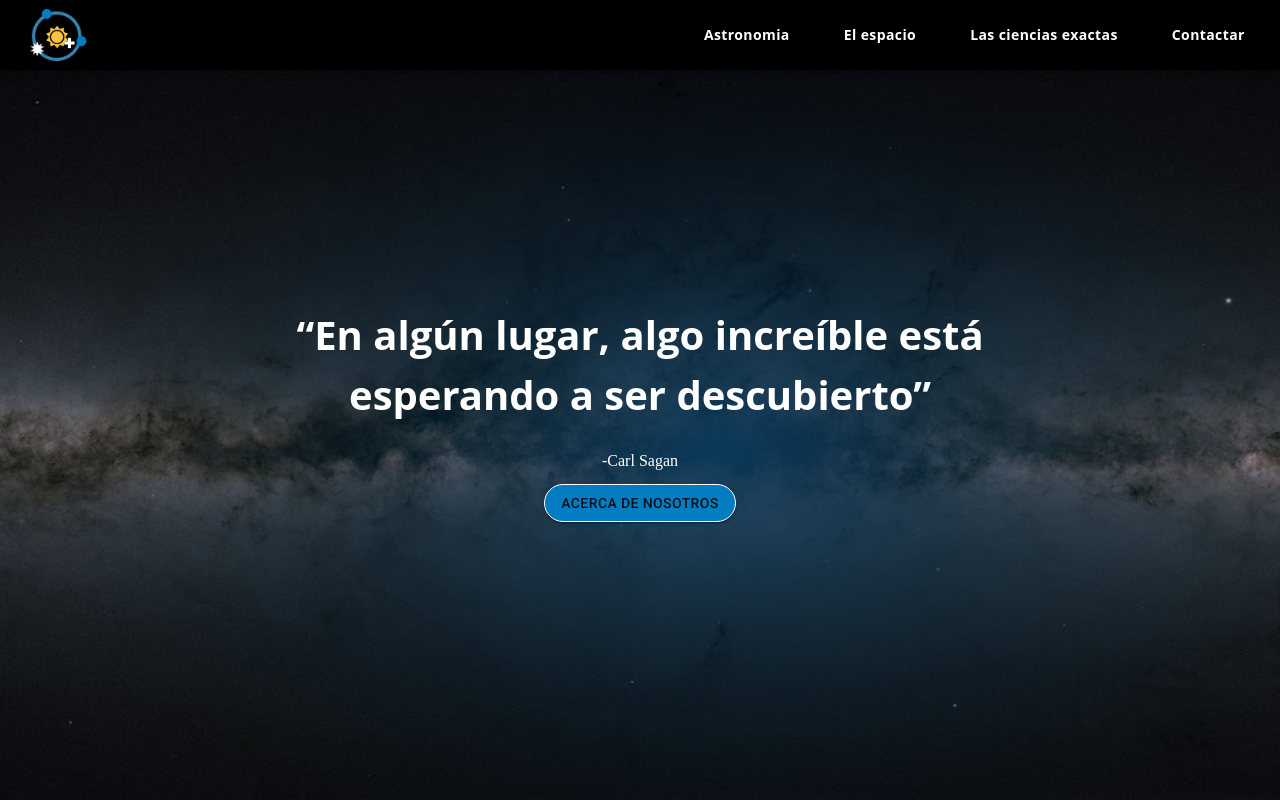
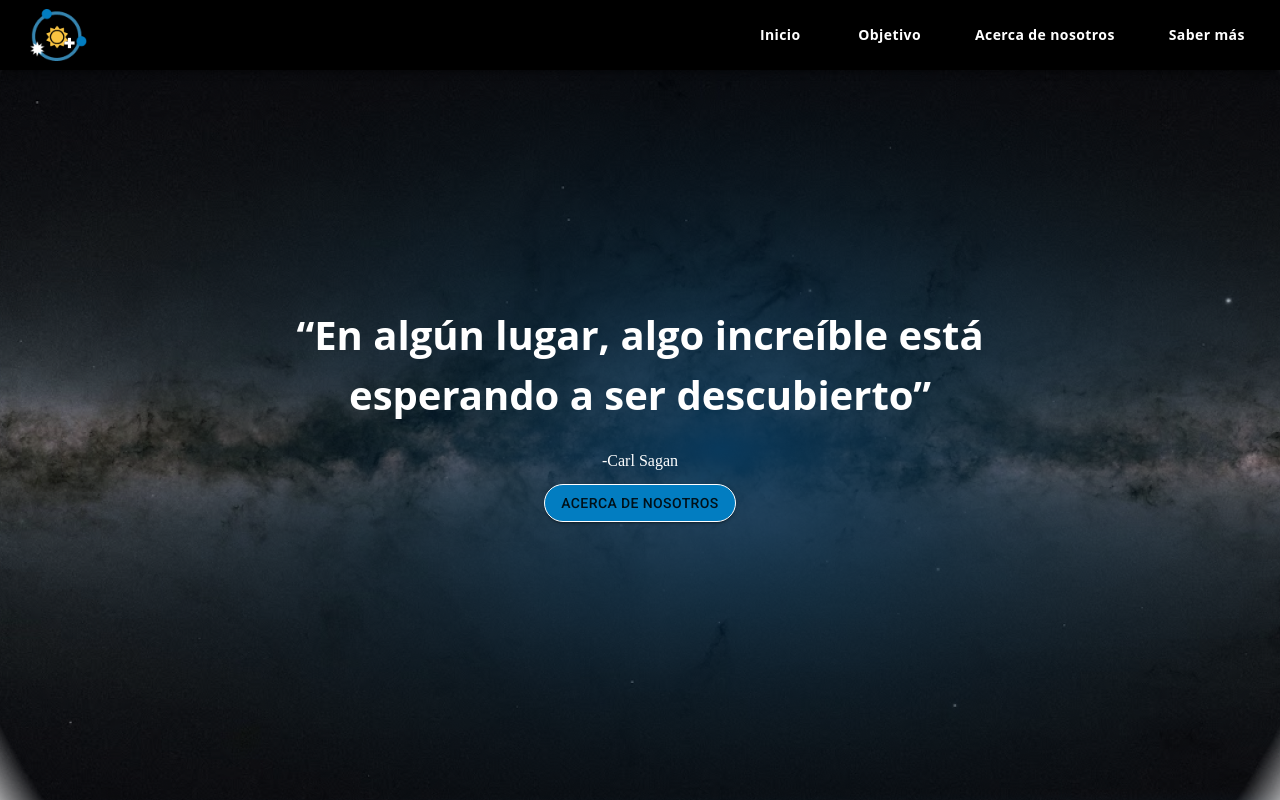
Before and after one commit to jiaccanche/nasa_react, a React (Create React App) app: page / in a window 1280 px wide. Before the commit this address led to /home. Shown: the top 800 px of the page. Built offline with nearby package versions, Linux system fonts and the light colour scheme; a web font is replaced by a local one.

Commit message:
Agregado navegacion de pagina

```diff
--- a/src/routes/Routes.js
+++ b/src/routes/Routes.js
@@ -5,8 +5,7 @@ import Banner from '../views/Banner'
 const Routes = () => {
   return(
     <Switch>
-      <Route path="/home" component= {Banner} />
-      <Redirect from="*" to="/home"/>
+      <Route path="/" component= {Banner} />
     </Switch>
   );
 }
--- /dev/null
+++ b/src/static/headersData.json
@@ -0,0 +1,22 @@
+[
+  {
+    "section": true,
+    "label": "Inicio",
+    "href": "/#home"
+  },
+  {
+    "section": true,
+    "label": "Objetivo",
+    "href": "/#objective"
+  },
+  {
+    "section": true,
+    "href": "/#about",
+    "label": "Acerca de nosotros"
+  },
+  {
+    "section": true,
+    "label": "Saber más",
+    "href": "/#learnMore"
+  }
+]
--- a/src/views/AboutUs.js
+++ b/src/views/AboutUs.js
@@ -7,9 +7,9 @@ const image = process.env.PUBLIC_URL + '/contact-in-person.png';
 const AboutUs = () => {
     const { title, avatar, avatarDetail, aboutUsBack, avatarName, profile, container, information } = aboutUsStyle();
 
-  return(
-    <section className={aboutUsBack}>
-        <Grid container className={ container } >
+    return (
+        <section className={aboutUsBack} id={"about"}>
+            <Grid container className={container} >
                 <Grid item alignItems="baseline" xs={12} sm={9} >
                     <h1 className={title}>About Us</h1>
                 </Grid>
@@ -26,16 +26,16 @@ const AboutUs = () => {
                         Proin at enim id sem malesuada dignissim.
                     </p>
 
-                <Grid item container direction="column" justify="center" alignItems="center" sm={3} className={ profile }>
-                    <Avatar alt="Remy Sharp" src={ image } className={ avatar } />
-                    <h2 className={ avatarName } >El Eli</h2>
-                    <h3 className={ avatarDetail } >Ingeniero de software</h3>
+                    <Grid item container direction="column" justify="center" alignItems="center" sm={3} className={profile}>
+                        <Avatar alt="Remy Sharp" src={image} className={avatar} />
+                        <h2 className={avatarName} >El Eli</h2>
+                        <h3 className={avatarDetail} >Ingeniero de software</h3>
                     </Grid>
 
-                <Grid item container direction="column" justify="center" alignItems="center" sm={3} className={ profile }>
-                    <Avatar alt="Remy Sharp" src={ image } className={ avatar } />
-                    <h2 className={ avatarName } >El Yarch</h2>
-                    <h3 className={ avatarDetail } >El fanboy del universo</h3>
+                    <Grid item container direction="column" justify="center" alignItems="center" sm={3} className={profile}>
+                        <Avatar alt="Remy Sharp" src={image} className={avatar} />
+                        <h2 className={avatarName} >El Yarch</h2>
+                        <h3 className={avatarDetail} >El fanboy del universo</h3>
                     </Grid>
                 </Grid>
 
--- a/src/views/HeroBanner.js
+++ b/src/views/HeroBanner.js
@@ -3,9 +3,9 @@ import React from 'react';
 import { heroBannerStyles } from './Styles';
 
 const HeroBanner = () => {
-    const{ bannerBox, bannerButton, bannerText, autorText } = heroBannerStyles();
-  return(
-    <Box className={bannerBox}>
+	const { bannerBox, bannerButton, bannerText, autorText } = heroBannerStyles();
+	return (
+		<Box className={bannerBox} id={"home"}>
 
 			<h1 className={bannerText}>
 				“En algún lugar, algo increíble está esperando a ser descubierto”
@@ -15,7 +15,7 @@ const HeroBanner = () => {
 
 			<Button
 				variant="contained"
-            className= { bannerButton }
+				className={bannerButton}
 			>
 				Acerca de nosotros
 			</Button>
--- a/src/views/LearnMore.js
+++ b/src/views/LearnMore.js
@@ -7,20 +7,20 @@ const hubble = process.env.PUBLIC_URL + '/hubble.png';
 const stars = process.env.PUBLIC_URL + '/stars.png';
 
 const LearnMore = () => {
-  const { title, container, sectionView  } = learnMoreStyle();
+  const { title, container, sectionView } = learnMoreStyle();
 
-  return(
-    <section className={sectionView}>
-        <Grid container className={ container } >
+  return (
+    <section className={sectionView} id={'learnMore'} >
+      <Grid container className={container} >
         <Grid item xs={12} sm={12} >
           <h1 className={title}> Conoce más </h1>
         </Grid>
 
         <Grid container item direction="row" justify="center" xs={12} sm={12} >
 
-                <CardFeature imagePath= { hubble } />
+          <CardFeature imagePath={hubble} />
 
-                <CardFeature imagePath= { stars } />
+          <CardFeature imagePath={stars} />
 
         </Grid>
 
--- a/src/views/Navbar.js
+++ b/src/views/Navbar.js
@@ -1,57 +1,16 @@
-import { Button, AppBar, Toolbar, makeStyles, IconButton, Link, MenuItem, Drawer } from '@material-ui/core';
+import { Button, AppBar, Toolbar, IconButton, Link, MenuItem, Drawer } from '@material-ui/core';
 import React, { useState, useEffect } from 'react';
 import { Link as RouterLink } from "react-router-dom";
 import MenuIcon from "@material-ui/icons/Menu";
+
+import headersData from "../static/headersData.json";
+import { navBarStyles } from './Styles';
 const logoBar = process.env.PUBLIC_URL + '/logologo.png';
 
-const headersData = [
-    {
-      label: "Astronomia",
-      href: "/astro",
-    },
-    {
-      label: "El espacio",
-      href: "/space",
-    },
-    {
-      label: "Las ciencias exactas",
-      href: "/sciencie",
-    },
-    {
-        href: "/contact",
-        label: "Contactar"
-    }
-  ];
-
-const useStyles = makeStyles(() => ({
-        toolbar:{
-            display: "flex",
-            justifyContent: "space-between"
-        },
-        header: {
-            backgroundColor: '#000000',
-            padding:"0.2em",
-            color:'#ffffff',
-            "@media (max-width: 900px)": {
-                paddingLeft: 0,
-              }
-        },
-        menuButton: {
-            textTransform: "none",
-            fontFamily: "Open Sans, sans-serif",
-            fontWeight: 700,
-            size: "18px",
-            marginLeft: "38px",
-        },
-        drawerContainer:{
-            padding: "20px 30px"
-        }
-    })
- );
 
 const Navbar = () => {
 
-    const { header, menuButton, toolbar, drawerContainer } = useStyles();
+  const { header, menuButton, toolbar, drawerContainer } = navBarStyles();
 
   const [state, setState] = useState({
     mobileView: false,
@@ -64,8 +23,8 @@ const Navbar = () => {
 
     const setResponsiveness = () => {
       return window.innerWidth < 900
-            ? setState( (prevState) => ( { ...prevState, mobileView: true } ) )
-            : setState( (prevState) => ( { ...prevState, mobileView: false } ) );
+        ? setState((prevState) => ({ ...prevState, mobileView: true }))
+        : setState((prevState) => ({ ...prevState, mobileView: false }));
     };
     setResponsiveness();
 
@@ -79,9 +38,10 @@ const Navbar = () => {
   );
 
   const getMenuButtons = () => {
-        return headersData.map(({ label, href }) => {
-            return(
-                <Button
+    return headersData.map(({ label, href, section }) => {
+      return (
+        !section ?
+          (<Button
             {...{
               key: label,
               color: "inherit",
@@ -91,24 +51,36 @@ const Navbar = () => {
             }
             }
           >
-                { label }
+            {label}
           </Button>
+          ) :
+          (<Button
+            key={label}
+            color={"inherit"}
+            className={menuButton}
+            onClick={() => window.location.replace(href)}
+          >
+            {label}
+          </Button>
+          )
       );
     });
 
   }
 
   const getDrawerChoices = () => {
-        return headersData.map(({ label, href }) => {
+    return headersData.map(({ label, href, section }) => {
       return (
         <Link
           {...{
-                component: RouterLink,
+            component: section ? null : RouterLink,
             to: href,
             color: "inherit",
             style: { textDecoration: "none" },
-                key: label,
+            key: label
           }}
+
+          onClick={() => window.location.replace(href)}
         >
           <MenuItem>{label}</MenuItem>
         </Link>
@@ -116,12 +88,12 @@ const Navbar = () => {
     });
   };
 
-    const displayDesktop= () => {
+  const displayDesktop = () => {
     return (
-            <Toolbar className = { toolbar } >
+      <Toolbar className={toolbar} >
 
-                <img src={logoBar} alt="logo" style={ { maxWidth: 60 }  } />
-                <div> { getMenuButtons() } </div>
+        <img src={logoBar} alt="logo" style={{ maxWidth: 60 }} />
+        <div> {getMenuButtons()} </div>
 
       </Toolbar>
     );
@@ -156,14 +128,14 @@ const Navbar = () => {
         >
           <div className={drawerContainer}>{getDrawerChoices()}</div>
         </Drawer>
-                <img src={logoBar} alt="logo" style={ { maxWidth: 60 }  } />
+        <img src={logoBar} alt="logo" style={{ maxWidth: 60 }} />
       </Toolbar>
     );
   }
 
-    return(
-        <AppBar className= {  header } >
-            {  mobileView ?  displayMobile() : displayDesktop() }
+  return (
+    <AppBar className={header} >
+      {mobileView ? displayMobile() : displayDesktop()}
     </AppBar>
   );
 }
--- a/src/views/Styles.js
+++ b/src/views/Styles.js
@@ -1,5 +1,5 @@
 /**
- * Estilos para cada una de las vistas: banner, about us, learn more
+ * Estilos para cada una de las vistas: banner, about us, learn more, navbar
  */
 import { makeStyles } from '@material-ui/core';
 
@@ -8,10 +8,36 @@ const frontImg = process.env.PUBLIC_URL + '/front.png';
 
 const banner = process.env.PUBLIC_URL + '/gaya_vialactea_effect.png';
 
+export const navBarStyles = makeStyles(() => ({
+    toolbar:{
+        display: "flex",
+        justifyContent: "space-between"
+    },
+    header: {
+        backgroundColor: '#000000',
+        padding:"0.2em",
+        color:'#ffffff',
+        "@media (max-width: 900px)": {
+            paddingLeft: 0,
+        }
+    },
+    menuButton: {
+        textTransform: "none",
+        fontFamily: "Open Sans, sans-serif",
+        fontWeight: 700,
+        size: "18px",
+        marginLeft: "38px",
+    },
+    drawerContainer:{
+        padding: "20px 30px"
+    }
+
+}));
+
 export const heroBannerStyles = makeStyles( () => ( {
     bannerBox:{
         //backgroundImage: `linear-gradient(179.68deg, rgba(10, 57, 91, 0) 100.09%, #FFFFFF 110.8%), radial-gradient(50% 50% at 50% 50%, #0A395B 0%, rgba(0, 0, 0, 0.15) 100%), url(${banner})`,
-        backgroundImage: `url(${banner})`,
+        backgroundImage: `radial-gradient(circle, rgba(10,57,80,0) 95%, rgba(255,255,255,0.6) 100%), url(${banner})`,
         width:"100%",
         height:"100vh",
         backgroundRepeat:"no-repeat",
```
Lines whose indentation alone changed are shown as unchanged.
